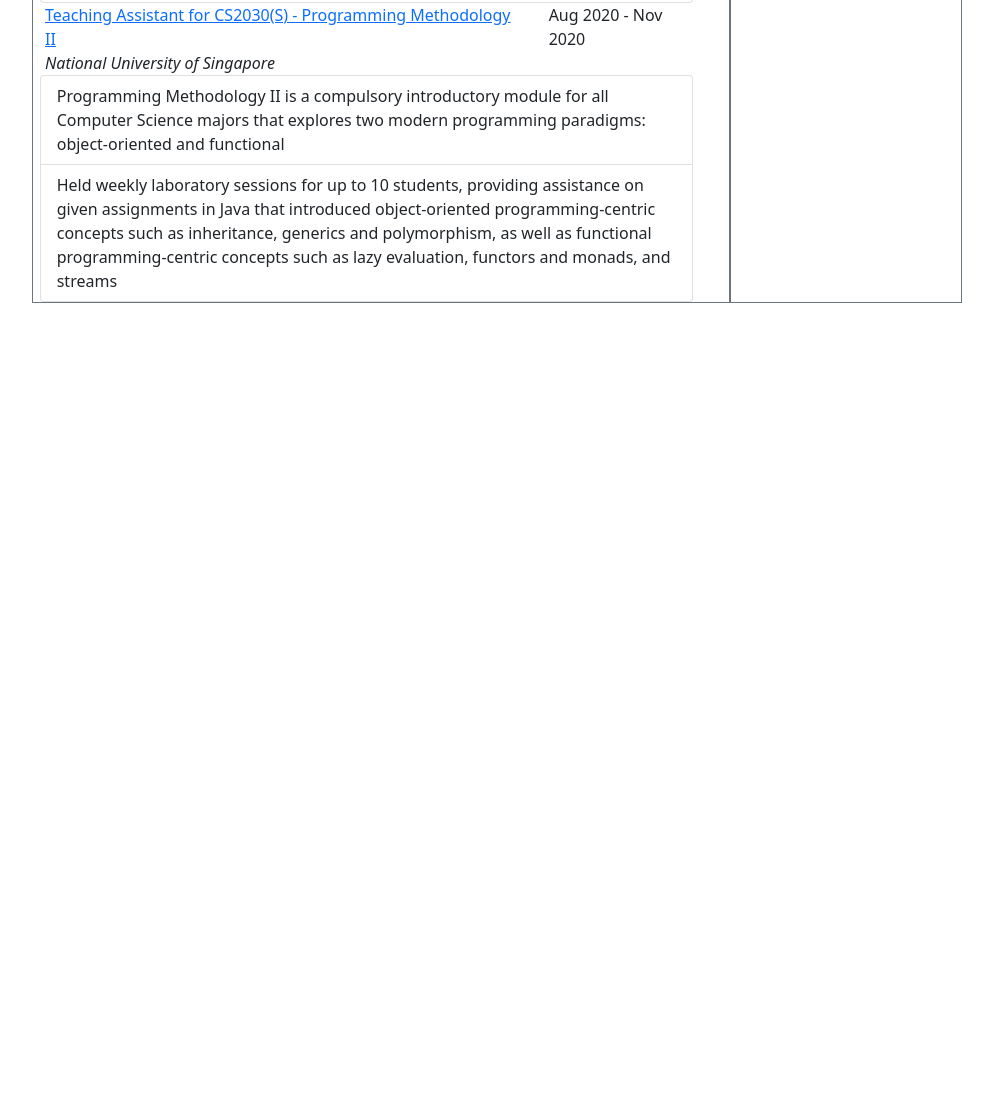
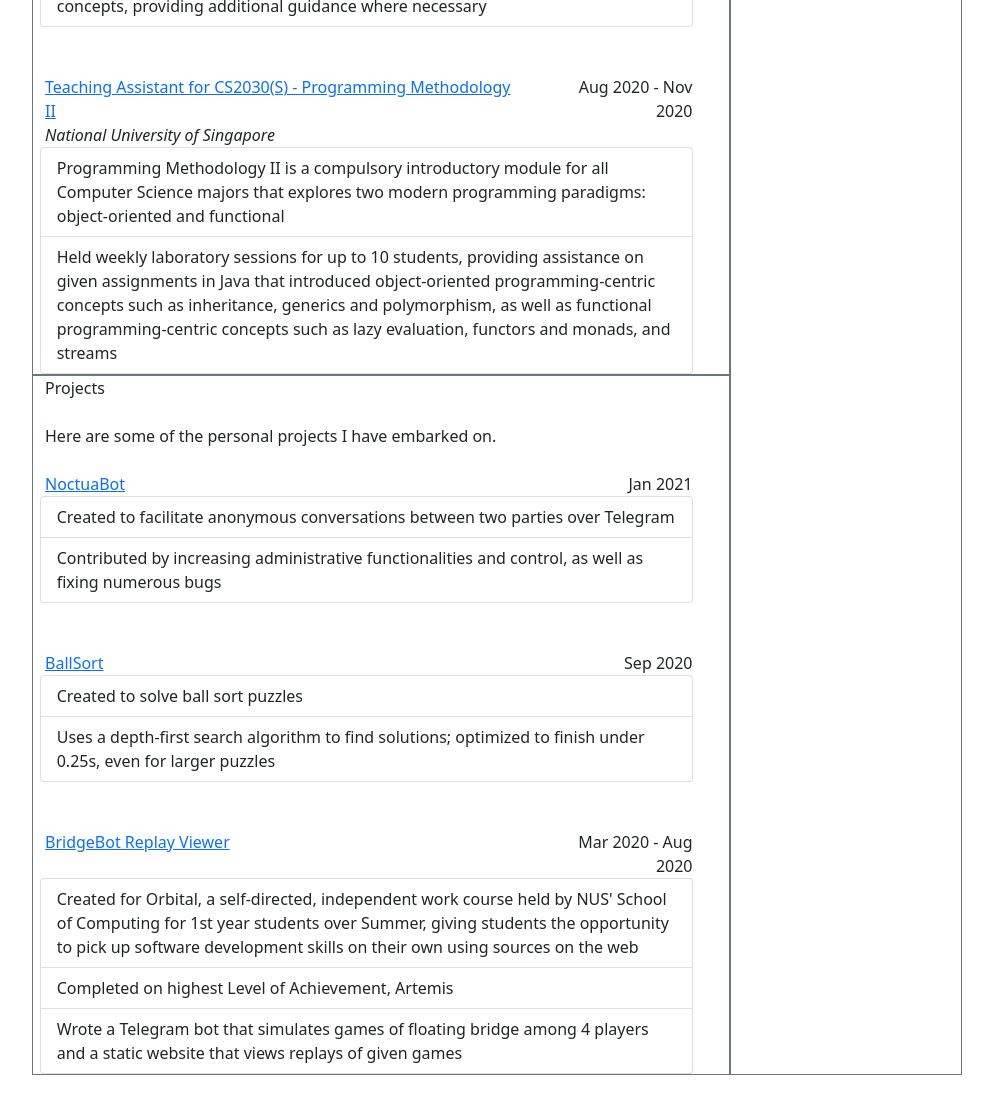
Before and after one commit to fyshhh/online_resume, a plain HTML site: page index.html in a window 1280 px wide. Shown: the part 666-1761 px from the top of the page, without its empty margins (143-1136 px from the left). Before the commit the page ends 989 px from the top, so only its background shows below. Drawn offline with nearby package versions, Linux system fonts and the light colour scheme.

Commit message:
Add projects section

```diff
--- a/index.html
+++ b/index.html
@@ -38,7 +38,7 @@
                         <h5>Hi, I'm</h5>
                         <h1 class="display-1">Illio</h1>
                     </div>
-                    <div class="row border border-secondary">
+                    <div id="abt" class="row border border-secondary">
                         <div>
                             More about me...
                         </div>
@@ -52,15 +52,18 @@
                             find activities to occupy myself with, and as such often find new hobbies and interests.
                         </div>
                     </div>
-                    <div class="row border border-secondary">
+                    <div id="exp" class="row border border-secondary">
                         <div>
                             Work experiences
+                        </div>
+                        <div>
+                            <br/>
                         </div>
                         <div class="row">
                             <a href="https://nusmods.com/modules/CS1101S/programming-methodology" class="col-9">
                                 Teaching Assistant for CS1101S - Programming Methodology
                             </a>
-                            <div class="col-3">Aug 2020 - Nov 2020</div>
+                            <div class="col-3 text-end">Aug 2020 - Nov 2020</div>
                         </div>
                         <div class="row">
                             <div class="fw-lighter fst-italic">National University of Singapore</div>
@@ -82,11 +85,15 @@
                                 </li>
                             </ul>
                         </div>
+                        <div>
+                            <br/>
+                            <br/>
+                        </div>
                         <div class="row">
                             <a href="https://nusmods.com/modules/CS2030/programming-methodology-ii" class="col-9">
                                 Teaching Assistant for CS2030(S) - Programming Methodology II
                             </a>
-                            <div class="col-3">Aug 2020 - Nov 2020</div>
+                            <div class="col-3 text-end">Aug 2020 - Nov 2020</div>
                         </div>
                         <div class="row">
                             <div class="fw-lighter fst-italic">National University of Singapore</div>
@@ -108,6 +115,80 @@
                             </ul>
                         </div>
                     </div>
+                    <div id="prj" class="row border border-secondary">
+                        <div>Projects</div>
+                        <div>
+                            <br/>
+                        </div>
+                        <div>Here are some of the personal projects I have embarked on.</div>
+                        <div>
+                            <br/>
+                        </div>
+                        <div class="row">
+                            <a href="https://github.com/fyshhh/noctuabot" class="col-9">
+                                NoctuaBot
+                            </a>
+                            <div class="col-3 text-end">Jan 2021</div>
+                        </div>
+                        <div class="row">
+                            <ul class="list-group" style="padding-left:1%">
+                                <li class="list-group-item">
+                                    Created to facilitate anonymous conversations between two parties over Telegram
+                                </li>
+                                <li class="list-group-item">
+                                    Contributed by increasing administrative functionalities and control, as well as
+                                    fixing numerous bugs
+                                </li>
+                            </ul>
+                        </div>
+                        <div>
+                            <br/>
+                            <br/>
+                        </div>
+                        <div class="row">
+                            <a href="https://github.com/fyshhh/ballsort" class="col-9">
+                                BallSort
+                            </a>
+                            <div class="col-3 text-end">Sep 2020</div>
+                        </div>
+                        <div class="row">
+                            <ul class="list-group" style="padding-left:1%">
+                                <li class="list-group-item">
+                                    Created to solve ball sort puzzles
+                                </li>
+                                <li class="list-group-item">
+                                    Uses a depth-first search algorithm to find solutions; optimized to finish under
+                                    0.25s, even for larger puzzles
+                                </li>
+                            </ul>
+                        </div>
+                        <div>
+                            <br/>
+                            <br/>
+                        </div>
+                        <div class="row">
+                            <a href="https://github.com/fyshhh/bridgebot" class="col-9">
+                                BridgeBot Replay Viewer
+                            </a>
+                            <div class="col-3 text-end">Mar 2020 - Aug 2020</div>
+                        </div>
+                        <div class="row">
+                            <ul class="list-group" style="padding-left:1%">
+                                <li class="list-group-item">
+                                    Created for Orbital, a self-directed, independent work course held by NUS' School
+                                    of Computing for 1st year students over Summer, giving students the opportunity to
+                                    pick up software development skills on their own using sources on the web
+                                </li>
+                                <li class="list-group-item">
+                                    Completed on highest Level of Achievement, Artemis
+                                </li>
+                                <li class="list-group-item">
+                                    Wrote a Telegram bot that simulates games of floating bridge among 4 players and a
+                                    static website that views replays of given games
+                                </li>
+                            </ul>
+                        </div>
+                    </div>
                 </div>
                 <div class="col-sm-3 border border-secondary">
                     info goes here
```
